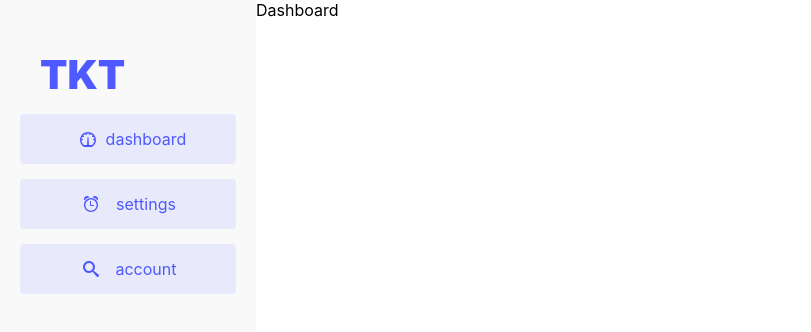
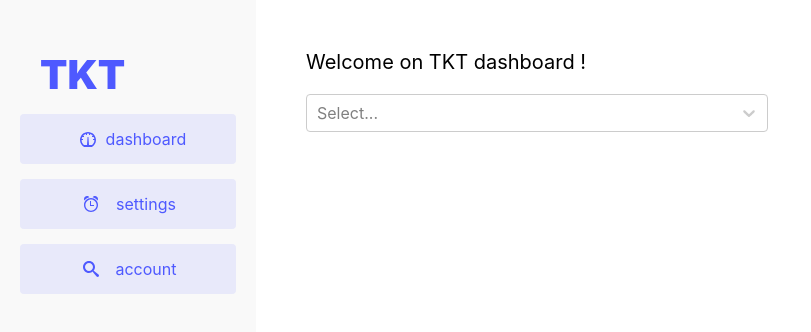
Before and after one commit to thomas-chaigneau/test-tc-tkt, a React (Create React App) app: page / in a window 1280 px wide. Shown: the top 332 px of the page, without its empty margins (0-811 px from the left). Built offline with nearby package versions, Linux system fonts and the light colour scheme; no server answers.

Commit message:
ui: selector ok

```diff
--- a/package.json
+++ b/package.json
@@ -11,12 +11,16 @@
     "@types/react": "^18.0.10",
     "@types/react-dom": "^18.0.5",
     "@types/react-icons": "^3.0.0",
+    "@types/uuid": "^8.3.4",
     "axios": "^0.27.2",
     "react": "^18.1.0",
     "react-dom": "^18.1.0",
     "react-icons": "^4.4.0",
     "react-scripts": "5.0.1",
+    "react-select": "^5.3.2",
+    "react-spinners": "^0.12.0",
     "typescript": "^4.7.2",
+    "uuid": "^8.3.2",
     "web-vitals": "^2.1.4"
   },
   "scripts": {
--- /dev/null
+++ b/src/components/LoaderSpinner/index.tsx
@@ -0,0 +1,21 @@
+import { ClipLoader } from 'react-spinners';
+
+import styles from './styles.module.css';
+
+
+export interface ILoaderSpinner {
+  loading: boolean;
+  height?: number;
+  color?: string;
+  size?: number;
+}
+
+const LoaderSpinner = ({ color, loading, size }: ILoaderSpinner) => {
+  return (
+    <div className={styles.root}>
+      <ClipLoader color={color || '#4E59FF'} loading={loading} size={size || 35} />
+    </div>
+  )
+}
+
+export default LoaderSpinner;
--- /dev/null
+++ b/src/components/LoaderSpinner/styles.module.css
@@ -0,0 +1,7 @@
+.root {
+  width: 100%;
+  height: 200px;
+  display: flex;
+  align-items: center;
+  justify-content: center;
+}
--- a/src/components/NavButton/index.tsx
+++ b/src/components/NavButton/index.tsx
@@ -5,6 +5,7 @@ import { ImSearch as search } from 'react-icons/im';
 import styles from './styles.module.css';
 
 export interface INavButtonProps {
+  key: string;
   text: string;
   iconName: 'dashboard' | 'clock' | 'search';
   onClick: React.MouseEventHandler<HTMLButtonElement>;
--- /dev/null
+++ b/src/components/Select/index.tsx
@@ -0,0 +1,29 @@
+import Select, { OptionsOrGroups, GroupBase } from 'react-select'
+
+import styles from './styles.module.css';
+
+export interface ISelectOption {
+  value: string;
+  label: string;
+}
+
+export interface ISelectProps {
+  value: ISelectOption | null;
+  options: OptionsOrGroups<ISelectOption, GroupBase<ISelectOption>>;
+  defaultValue: ISelectOption;
+  onChange: any;
+}
+
+const CustomSelect = ({ value, options, defaultValue, onChange }: ISelectProps) => {
+  return (
+    <Select
+      className={styles.root}
+      components={{ IndicatorSeparator: () => null }}
+      value={value}
+      options={options}
+      defaultValue={defaultValue}
+      onChange={onChange}
+    />
+  )
+};
+export default CustomSelect;
--- /dev/null
+++ b/src/components/Select/styles.module.css
@@ -0,0 +1,4 @@
+.root {
+  width: 50%;
+  margin: 20px 10px 5px 0;
+}
--- a/src/global.d.ts
+++ b/src/global.d.ts
@@ -2,3 +2,5 @@ declare module "*.png" {
   const value: any;
   export = value;
 }
+
+declare module 'uuid';
--- a/src/services/api.ts
+++ b/src/services/api.ts
@@ -4,8 +4,16 @@ const baseUrl = 'https://test.wertkt.com/api/';
 
 type TPathOptions = 'biz' | 'result';
 
+export interface IBusinessApiRes {
+  id: number;
+  name: string;
+  sector: string;
+  siren: number;
+  results: number[];
+}
+
 const apiService = {
-  get: async (path: TPathOptions, params?: Record<string, any>) =>
+  get: async <T>(path: TPathOptions, params?: Record<string, any>): Promise<T> =>
     axios({
       method: 'get',
       url: `${baseUrl}/${path}`,
--- a/src/views/Dashboard/index.tsx
+++ b/src/views/Dashboard/index.tsx
@@ -1,29 +1,72 @@
-import React, { useState, useEffect } from 'react';
+import React, { useState, useEffect, useMemo } from 'react';
+import { v4 as uuidv4 } from 'uuid';
 
-import apiService from '../../services/api';
+import Select, { ISelectOption } from '../../components/Select';
+import LoaderSpinner from '../../components/LoaderSpinner';
+
+import apiService, { IBusinessApiRes } from '../../services/api';
 
 import styles from './styles.module.css';
 
 const Dashboard = () => {
 
-  const [businessList, setBusinessList] = useState<[]>([]);
+  const [businessList, setBusinessList] = useState<IBusinessApiRes[]>([]);
   const [businessListIsLoading, setBusinessListIsLoading] = useState<boolean>(false);
+
+  const [selectedSector, setSelectedSector] = useState<ISelectOption | null>(null);
+
 
   useEffect(() => {
     setBusinessListIsLoading(true);
     apiService
-      .get('biz')
+      .get<IBusinessApiRes[]>('biz')
       .then((res) => setBusinessList(res))
       .finally(() => setBusinessListIsLoading(false))
   }, [])
 
-  console.log({businessListIsLoading});
-  console.log(businessList.length);
+  // console.log({businessListIsLoading});
+  // console.log(businessList);
+
+  const sectorFilterOptions = useMemo(
+    () => {
+      const uniqOptions: ISelectOption[]  = [];
+      if (businessList?.length > 0) {
+        for (let i = 0; i < businessList.length; i++) {
+          const currentSector = businessList[i]?.sector;
+          if (!uniqOptions.find(({ label }) => label === currentSector)) {
+            uniqOptions.push({ label: currentSector, value: uuidv4() })
+          }
+        }
+      }
+      return uniqOptions;
+    },
+    [businessList]
+  );
 
 
   return (
     <div className={styles.root}>
-      Dashboard
+      <div className={styles.title}>
+        Welcome on TKT dashboard !
+      </div>
+      {businessListIsLoading ? (
+        <LoaderSpinner loading={businessListIsLoading} />
+      ) : (
+      <div className={styles.selectorsContainer}>
+        <Select
+          options={sectorFilterOptions}
+          value={selectedSector}
+          defaultValue={{ label: 'selector', value: uuidv4()}}
+          onChange={(selected: ISelectOption) => setSelectedSector(selected)}
+        />
+        {/* <Select
+          options={[{ label: 'toto', value: '987987'}]}
+          value={{ label: 'toto', value: '987987'}}
+          defaultValue={{ label: 'selector', value: uuidv4()}}
+          onChange={(e: SyntheticEvent) => console.log(e.target)}
+        /> */}
+      </div>
+      )}
     </div>
   );
 };
--- a/src/views/Dashboard/styles.module.css
+++ b/src/views/Dashboard/styles.module.css
@@ -0,0 +1,11 @@
+.root {
+  padding: 50px;
+}
+
+.title {
+  font-size: 20px;
+}
+
+.selectorsContainer {
+  display: flex;
+}
--- a/src/views/Navbar/index.tsx
+++ b/src/views/Navbar/index.tsx
@@ -1,5 +1,6 @@
+import { v4 as uuidv4 } from 'uuid';
+
 import NavButton, { INavButtonProps } from '../../components/NavButton';
-
 
 import styles from './styles.module.css';
 
@@ -7,16 +8,19 @@ const Navbar = () => {
 
   const menuItems: INavButtonProps[] = [
     {
+      key: uuidv4(),
       text: 'dashboard',
       iconName: 'dashboard',
       onClick: () => console.log('dashboard')
     },
     {
+      key: uuidv4(),
       text: 'settings',
       iconName: 'clock',
       onClick: () => console.log('clock')
     },
     {
+      key: uuidv4(),
       text: 'account',
       iconName: 'search',
       onClick: () => console.log('search')
@@ -28,7 +32,7 @@ const Navbar = () => {
       <div className={styles.logoTkt}>
         TKT
       </div>
-      {menuItems.map(item => <NavButton {...item} />)}
+      {menuItems.map(({ key, ...props }) => <NavButton key={key} {...props} />)}
     </div>
   );
 };
```
Also changed, not shown: 1 other file (tests, documents, lock files or other folders).
